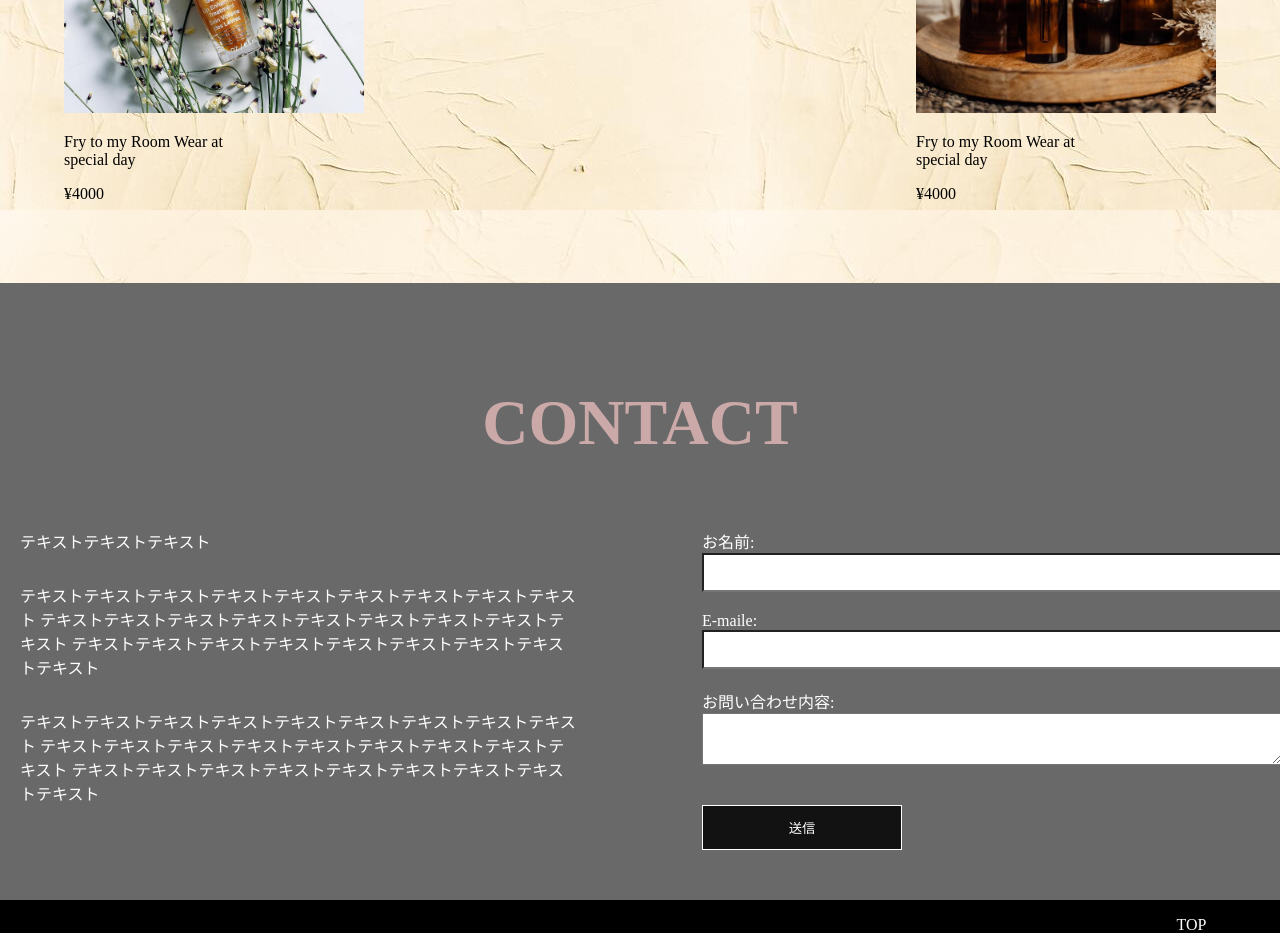
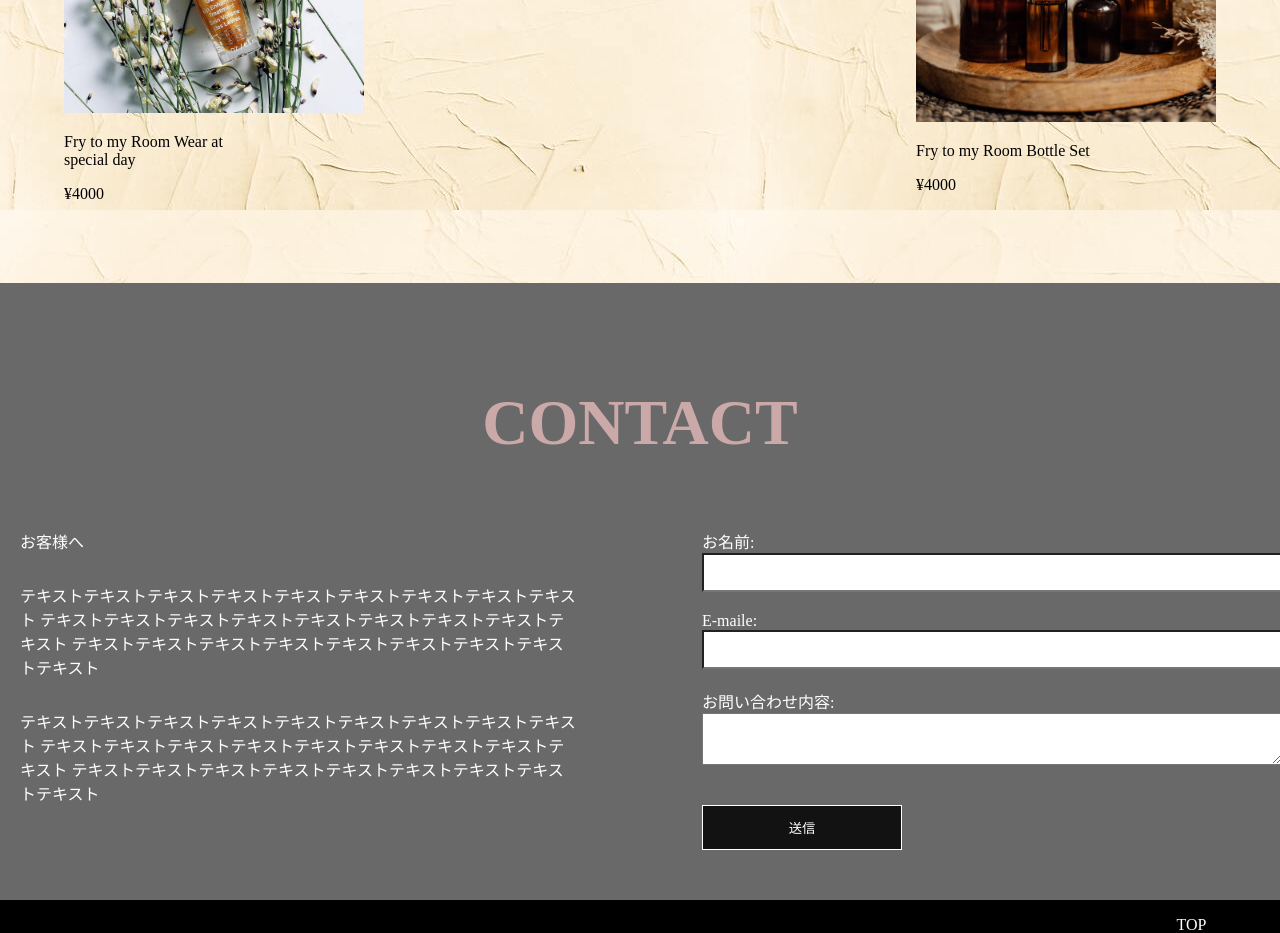
Before and after one commit to mmm-uemura/mmmuemura.github.io, a plain HTML site: page index.html in a window 1280 px wide. Shown: the part 2920-3853 px from the top of the page. Drawn offline with nearby package versions, Linux system fonts and the light colour scheme; files whose address does not match are found by name.

Commit message:
Update index.html

```diff
--- a/index.html
+++ b/index.html
@@ -131,7 +131,7 @@
 
               <div class="product fadein">
                 <a href="#"><img src="https://github.com/mmm-uemura/mmmuemura.github.io/blob/main/products-08.jpg?raw=true"></a>
-                <p class=product-name>Fry to my Room Wear at special day</p>
+                <p class=product-name>Fry to my Room Bottle Set</p>
                 <p class="price">¥4000</p>
               </div>
 
@@ -150,7 +150,7 @@
             <h2>CONTACT</h2>
             <div class="contact-contents">
               <div class="contact-info">
-                <p>テキストテキストテキスト</p>
+                <p>お客様へ</p>
                 <p>
                   テキストテキストテキストテキストテキストテキストテキストテキストテキスト
                   テキストテキストテキストテキストテキストテキストテキストテキストテキスト
```
